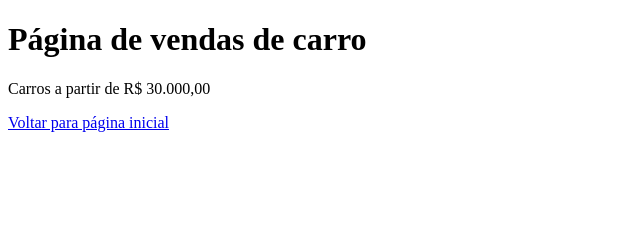
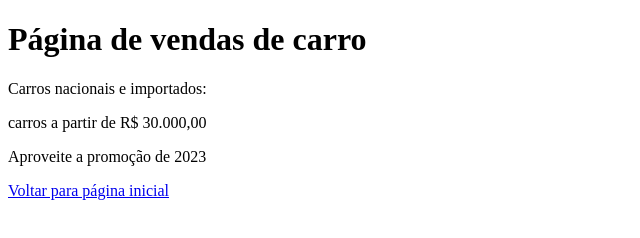
Before and after one commit to WilkerIT/desafio3commits, a plain HTML site: page vendasdecarro.html in a window 1280 px wide. Shown: the whole page, without its empty margins (0-640 px from the left). Drawn offline with Linux system fonts and the light colour scheme.

Commit message:
Alterações nos parágrafos

```diff
--- a/vendasdecarro.html
+++ b/vendasdecarro.html
@@ -8,7 +8,11 @@
 </head>
 <body>
     <h1>Página de vendas de carro</h1>
-    <p>Carros a partir de R$ 30.000,00</p>
+    <p>Carros nacionais e importados:</p>
+    <p>carros a partir de R$ 30.000,00</p>
+
+
+    <p>Aproveite a promoção de 2023</p>
     <a href="index.html">Voltar para página inicial</a>
 </body>
 </html>
```
Also changed, not shown: index.html (+2 -1 lines).
